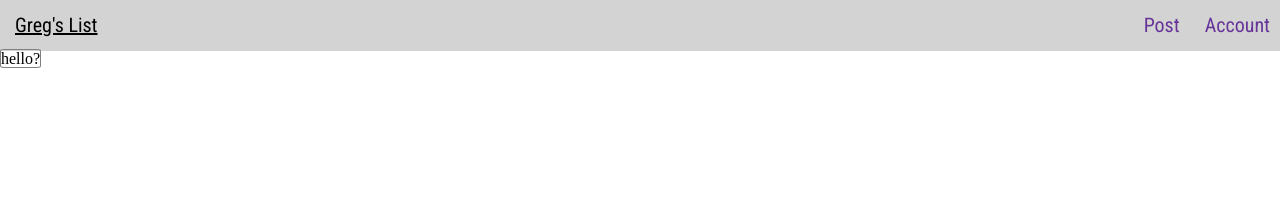
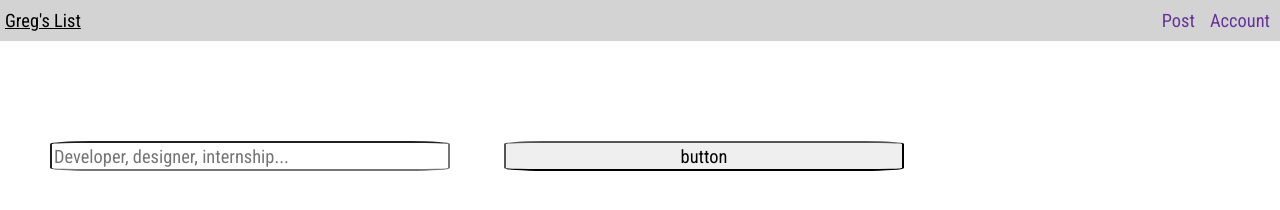
Before and after one commit to seancovington/gregslist, a plain HTML site: page index.html in a window 1280 px wide. Drawn offline with Linux system fonts and the light colour scheme.

Commit message:
save as 3

```diff
--- a/index.html
+++ b/index.html
@@ -16,6 +16,10 @@
         <a href="" class='nav-right'>Account</a>
         <a href="" class='nav-right'>Post</a>
     </nav>
-<div class="search-box">hello?</div>
+    <!--<p>Search Jobs</p>-->
+    <form>
+    <input type="search" name="Developer, designer, internship..." placeholder="Developer, designer, internship...">
+    <input type="button" onclick="alert('Hello World!')" value=button>
+    </form>
 </body>
 </html>
--- a/stylesheet.css
+++ b/stylesheet.css
@@ -4,7 +4,7 @@ main {
     font-size:0;
 }
 nav {
-    height:50px;
+    height:40px;
     width:100%;
     background-color:lightgrey;
     border-bottom:1px solid lightgray;
@@ -15,12 +15,12 @@ a:visited {
 nav a {
     font-family: 'Roboto Condensed', sans-serif;
     color:black;
-    font-weight:150;
-    font-size:1.25em;
+    font-weight:200;
+    font-size:1.15em;
     display:inline-block;
     position:relative;
-    padding-left:15px;
-    padding-top:15px;
+    padding-left:5px;
+    padding-top:12px;
     text-decoration: none;
 }
 nav a:hover {
@@ -31,12 +31,25 @@ nav a:hover {
     float:right;
     margin-right:10px;
 }
-.search-box {
-    height:25px;
-    width:250px;
-    border:1px solid grey;
+p {
+    font-family: 'Roboto Condensed', sans-serif;
+    margin-left:75px;
+    margin-top:75px;
+}
+input {
+    font-family: 'Roboto Condensed';
+    font-size: 1.15em;
+    margin-left:50px;
+    margin-top:100px;
+    height:30px;
+    width:400px;
     border-radius:10%;
     display:inline;
+}
+input button {
+    background-image:url("images/magnifying-glass.png");
+    height:50px;
+    width:50px;
 }
 /*
 font-family: 'Open Sans', sans-serif;
```
